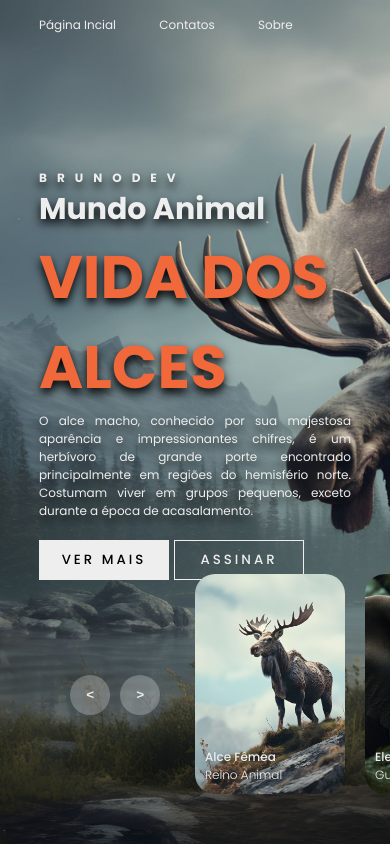
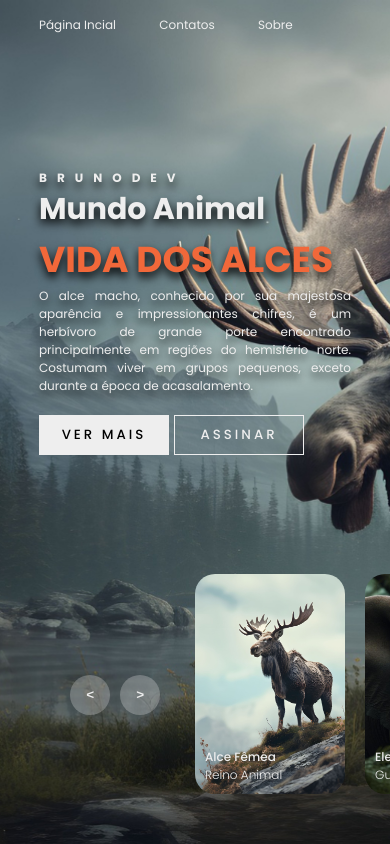
Before and after one commit to charlesbrcosta/CarouselImagensInterativo, a plain HTML site: page index.html in a window 390 px wide. Drawn offline with Linux system fonts and the light colour scheme.

Commit message:
reduzido o tamanho do topic para layout responsivo

```diff
--- a/style.css
+++ b/style.css
@@ -352,4 +352,8 @@ header a{
     .carousel .list .item .content .title {
         font-size: 30px;
     }
+
+    .carousel .list .item .content .topic {
+        font-size: 3em;
+    }
 }
```
